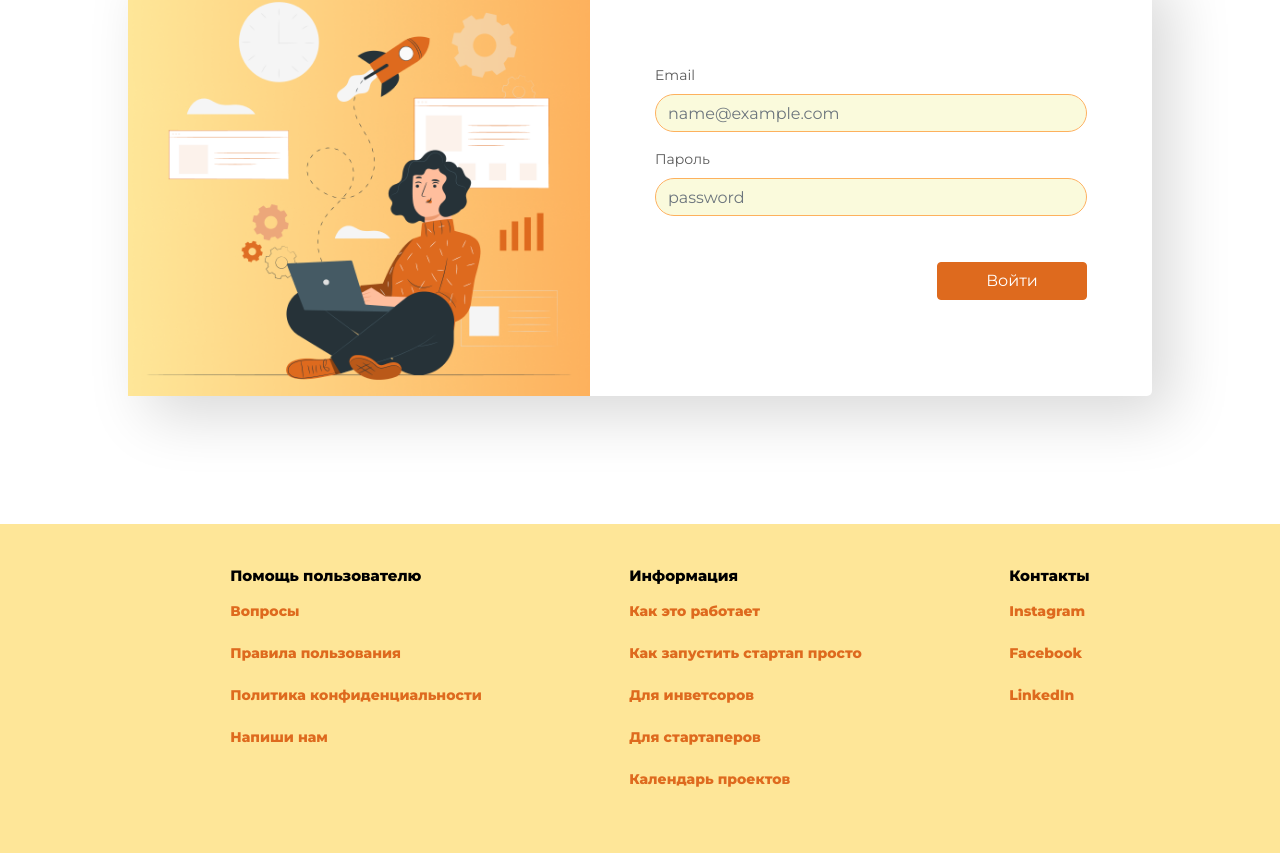
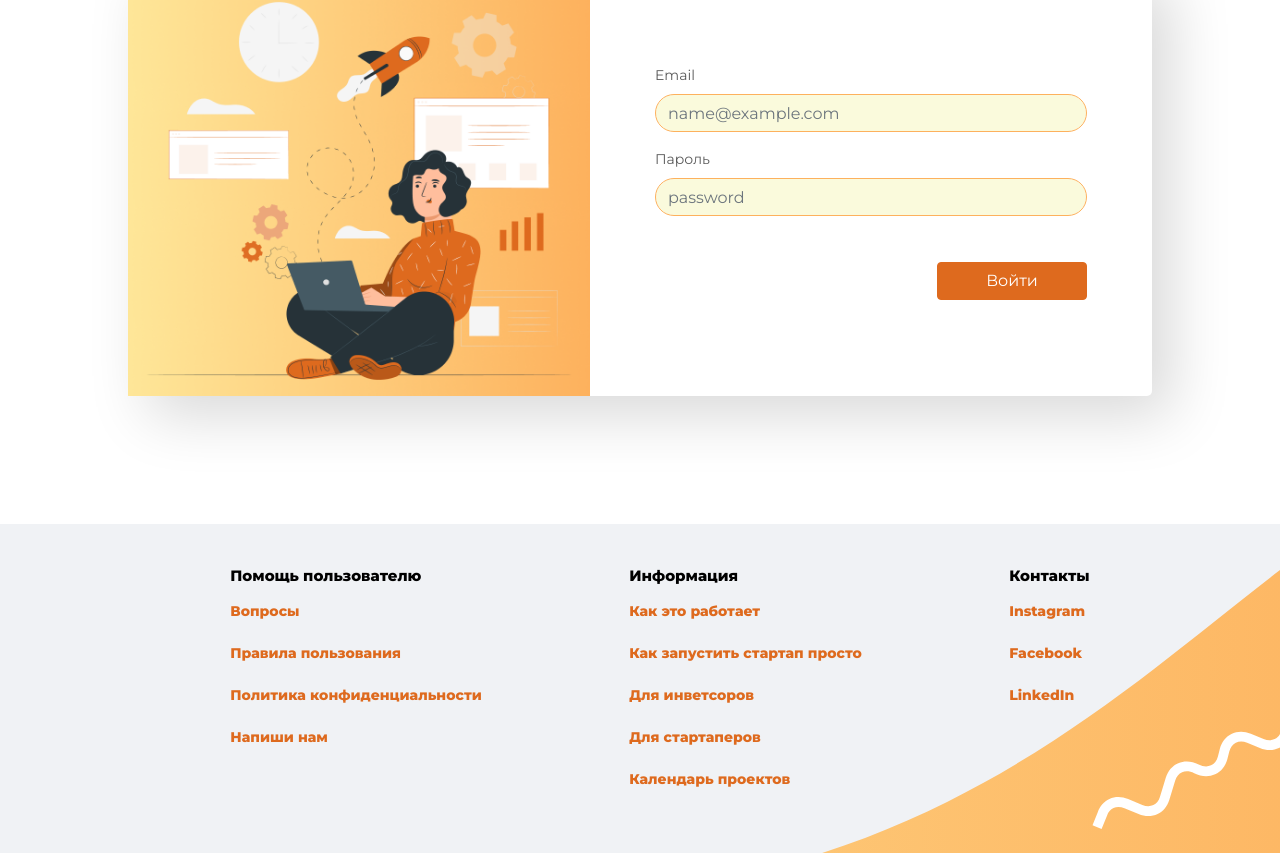
Before and after one commit to tranquilpuma830/startup-bakery, a Next.js app: page /login in a window 1280 px wide. Shown: the part 234-1087 px from the top of the page. Built offline with nearby package versions, Linux system fonts and the light colour scheme.

Commit message:
Change footer background

```diff
--- a/containers/Footer/Footer.js
+++ b/containers/Footer/Footer.js
@@ -3,7 +3,7 @@ import "./Footer.scss";
 const Footer = () => {
   let [lng, setLng] = useState(false);
   return (
-    <footer className="footer">
+    <footer className="footer bg-half">
       <div className="container">
         <div className="footer__content">
           <h4 className="title m-bold">Помощь пользователю</h4>
```
